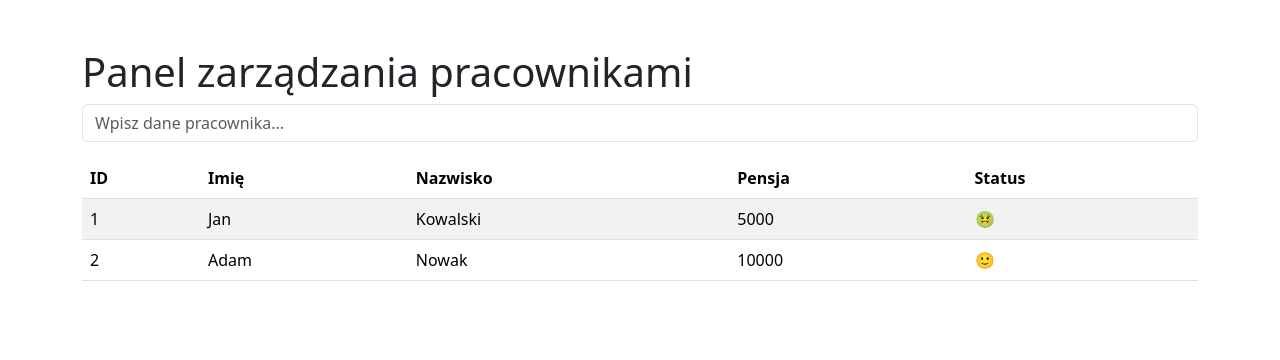
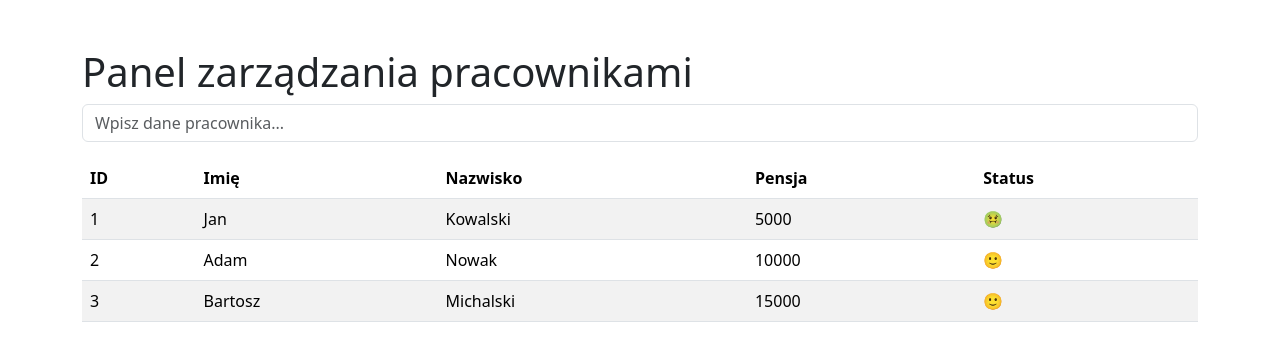
Before and after one commit to wojciech-michalik/projekt-koncowy-sda, a React (Vite) app: page / in a window 1280 px wide. Shown: the top 360 px of the page. Built offline with nearby package versions, Linux system fonts and the light colour scheme.

Commit message:
Końcówka dzisiejszego wykładu3

```diff
--- a/src/App.tsx
+++ b/src/App.tsx
@@ -42,6 +42,18 @@ export const mockData: Employee[] = [
 		postalcode: '50-000',
 		phonenumber: '321321321',
 	},
+	{
+		id: '3',
+		firstname: 'Bartosz',
+		lastname: 'Michalski',
+		salary: 15000,
+		status: 'dostępny',
+		birthdate: new Date('1994-02-23'),
+		address: 'Rybnicka 15',
+		city: 'Gliwice',
+		postalcode: '44-100',
+		phonenumber: '423121321',
+	},
 ];
 
 function App() {
--- a/src/components/Details.tsx
+++ b/src/components/Details.tsx
@@ -65,9 +65,12 @@ export function Details() {
 					Numer telefonu
 				</label>
 				<input className='form-control' type='text' id='phonenumber' value={data.phonenumber} readOnly />
-				<Link to='/' className='mt-4 btn btn-primary'>
-					Wróć do poprzedniej strony
-				</Link>
+				<div className='row'>
+					<Link to='/' className='m-4 btn btn-primary col'>
+						Wróć do poprzedniej strony
+					</Link>
+					<button className='m-4 btn btn-primary col'>Edytuj dane pracownika</button>
+				</div>
 			</div>
 		</>
 	);
```
